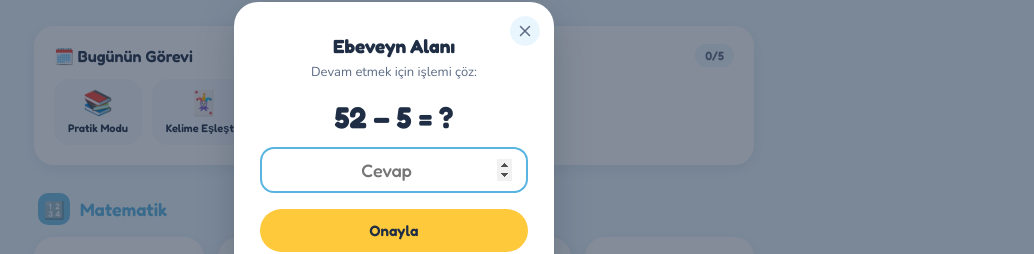
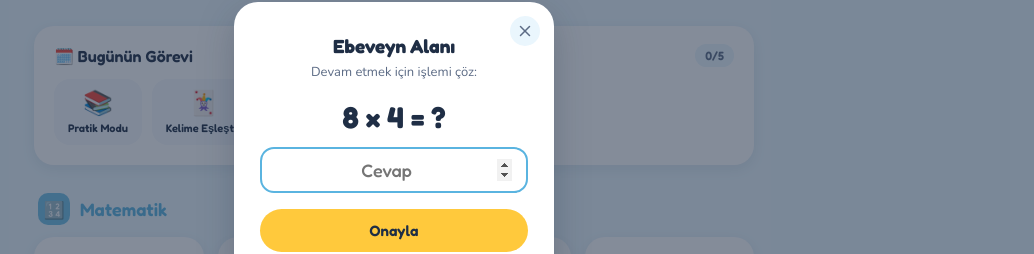
Before and after one commit to kanklc34/tilkitopya, a React (Vite) app: page / in a window 1280 px wide. Both pictures are taken after a click on the button "Ebeveyn Alanı". Shown: the part 257-511 px from the top of the page, without its empty margins (246-1280 px from the left). Built offline with nearby package versions, Linux system fonts and the light colour scheme.

Commit message:
İlerleme sistemi: gün bazlı görevler + ebeveyn paneli

```diff
--- a/src/components/EbeveynPaneli.jsx
+++ b/src/components/EbeveynPaneli.jsx
@@ -10,12 +10,14 @@ import {
 // ---- Ebeveyn Kapısı ----
 // Çocuğun yanlışlıkla girip kafasının karışmaması için basit bir
 // "ebeveyn kapısı" deseni (pek çok çocuk uygulamasında standart).
-// KVKK/hassas veri toplanmadığı için PIN yerine, çocuğun bu yaşta
-// çözemeyeceği bir işlem yeterli - ekstra hatırlanacak bir şey yok.
+// KVKK/hassas veri toplanmadığı için PIN yerine bir işlem yeterli.
+// Çarpma kullanılıyor çünkü MEB müfredatında 1. sınıfta çarpma hiç
+// yok (2-3. sınıfta başlıyor) - çıkarmanın aksine, sayılar ne olursa
+// olsun tutarlı şekilde çocuğun bilgisi dışında kalıyor.
 function rastgeleSoru() {
-  const a = Math.floor(Math.random() * 40) + 20; // 20-59
-  const b = Math.floor(Math.random() * 15) + 5; // 5-19
-  return { a, b, cevap: a - b };
+  const a = Math.floor(Math.random() * 6) + 4; // 4-9
+  const b = Math.floor(Math.random() * 6) + 4; // 4-9
+  return { a, b, cevap: a * b };
 }
 
 function EbeveynKapisi({ onBasarili, onKapat }) {
@@ -43,7 +45,7 @@ function EbeveynKapisi({ onBasarili, onKapat }) {
         <div className="ep-gate-title">Ebeveyn Alanı</div>
         <div className="ep-gate-sub">Devam etmek için işlemi çöz:</div>
         <div className="ep-gate-question">
-          {soru.a} − {soru.b} = ?
+          {soru.a} × {soru.b} = ?
         </div>
         <input
           className={`ep-gate-input ${hata ? "ep-gate-input-error" : ""}`}
```
